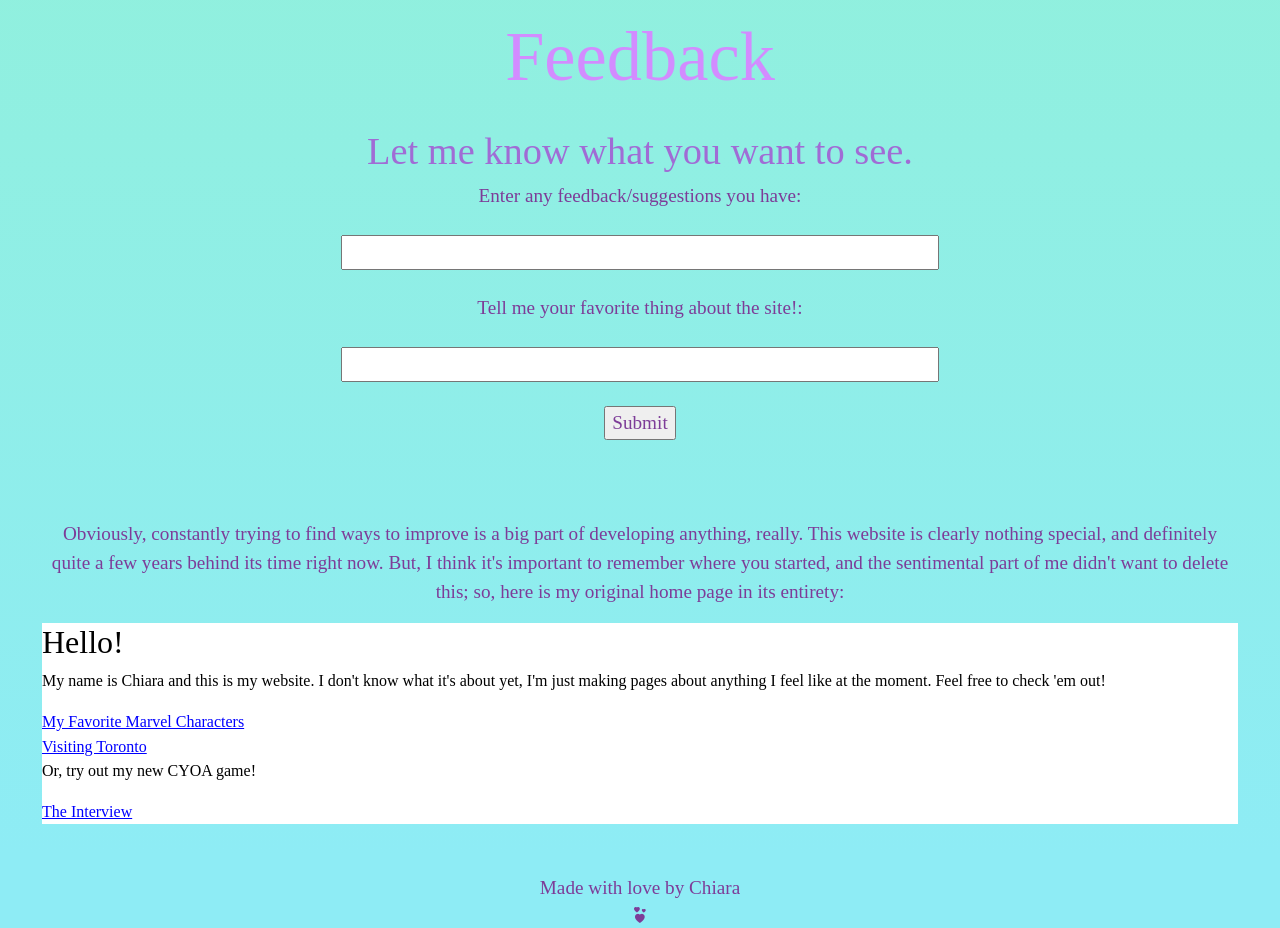
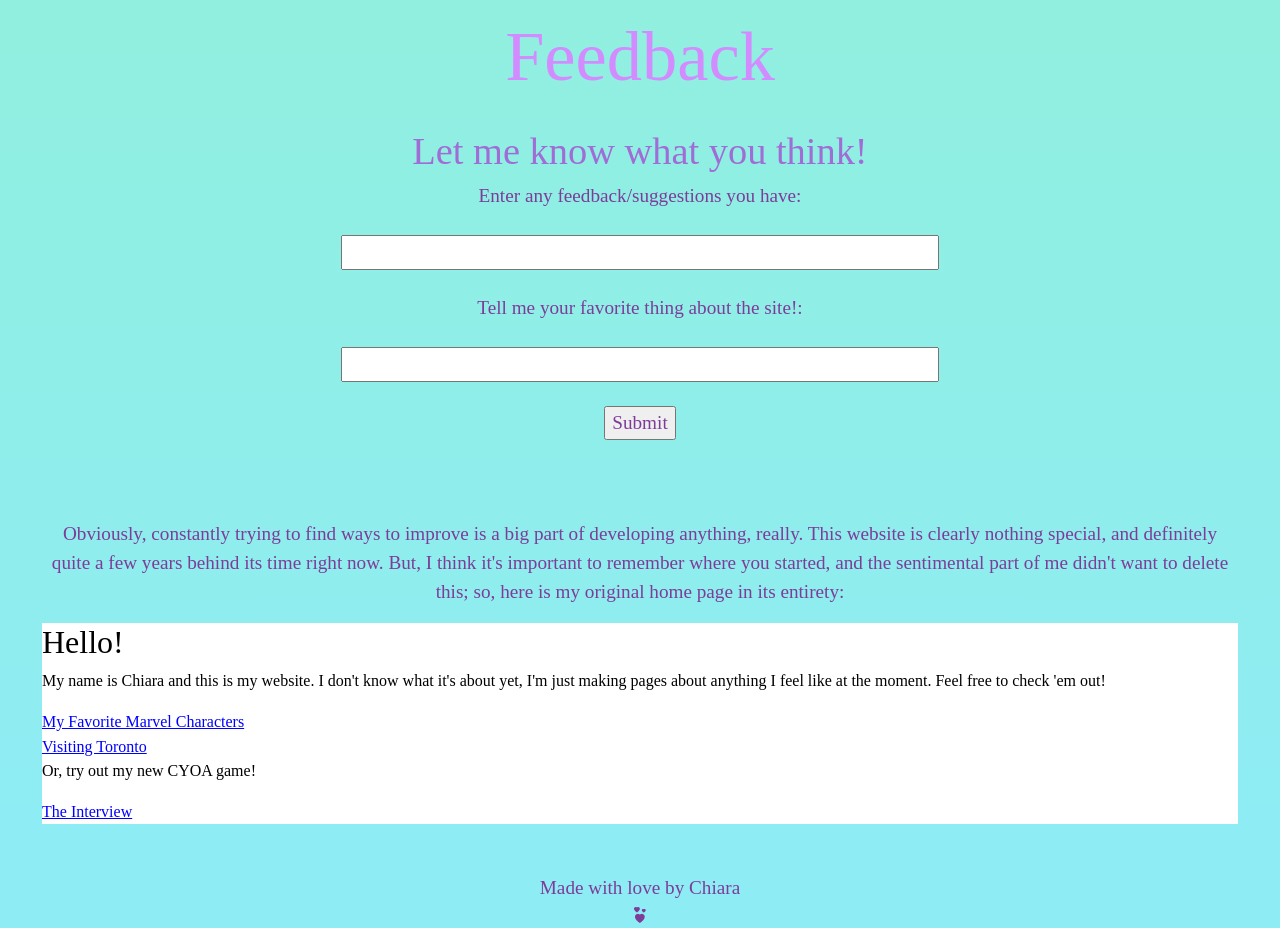
Before and after one commit to yochi-codes/chiarayaps, a plain HTML site: page index.html in a window 1280 px wide. Shown: the part 3240-4168 px from the top of the page. Drawn offline with nearby package versions, Linux system fonts and the light colour scheme; a web font is replaced by a local one.

Commit message:
version 2.0.ehhh

```diff
--- a/index.html
+++ b/index.html
@@ -226,7 +226,7 @@
             <div class = "gap-md-80"></div>
 
             <h2>Feedback</h2>
-            <h3>Let me know what you want to see.</h3>
+            <h3>Let me know what you think!</h3>
             <form action="https://formspree.io/f/xljbwdvl" method="POST" class = "d-flex flex-column align-items-center">
                 <label for = "feedback">Enter any feedback/suggestions you have:</label>
                 <br>
```
